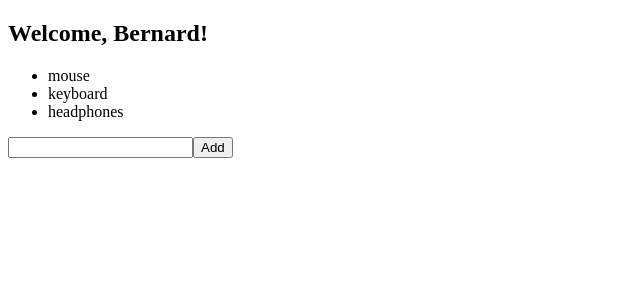
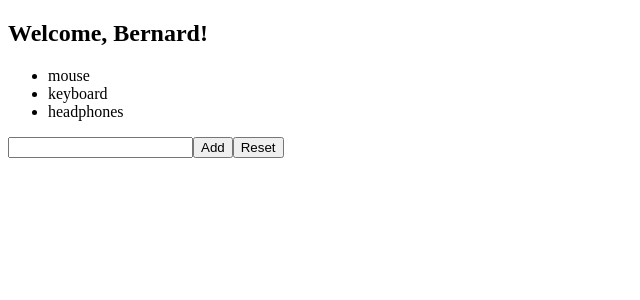
Before and after one commit to hawkydawky/react-exercises, a React (Create React App) app: page / in a window 1280 px wide. Shown: the top 300 px of the page, without its empty margins (0-640 px from the left). Built offline with nearby package versions, Linux system fonts and the light colour scheme.

Commit message:
lists-05

```diff
--- a/src/TodoList.js
+++ b/src/TodoList.js
@@ -23,12 +23,20 @@ export class TodoList extends React.Component {
         })
     }
 
+    resetTodo = () => {
+        this.setState({
+            items: [],
+            element: "",
+        })
+    }
+
     render() {
         return (
             <div>
                 <ul>{this.state.items.map((ele, index) => <li key={index}>{ele}</li>)}</ul>
                 <input type="text" name="element" value={this.state.element} onChange={this.changeComponent}/>
                 <button onClick={this.addElement}>Add</button>
+                <button onClick={this.resetTodo}>Reset</button>
             </div>
         )
     }
```
